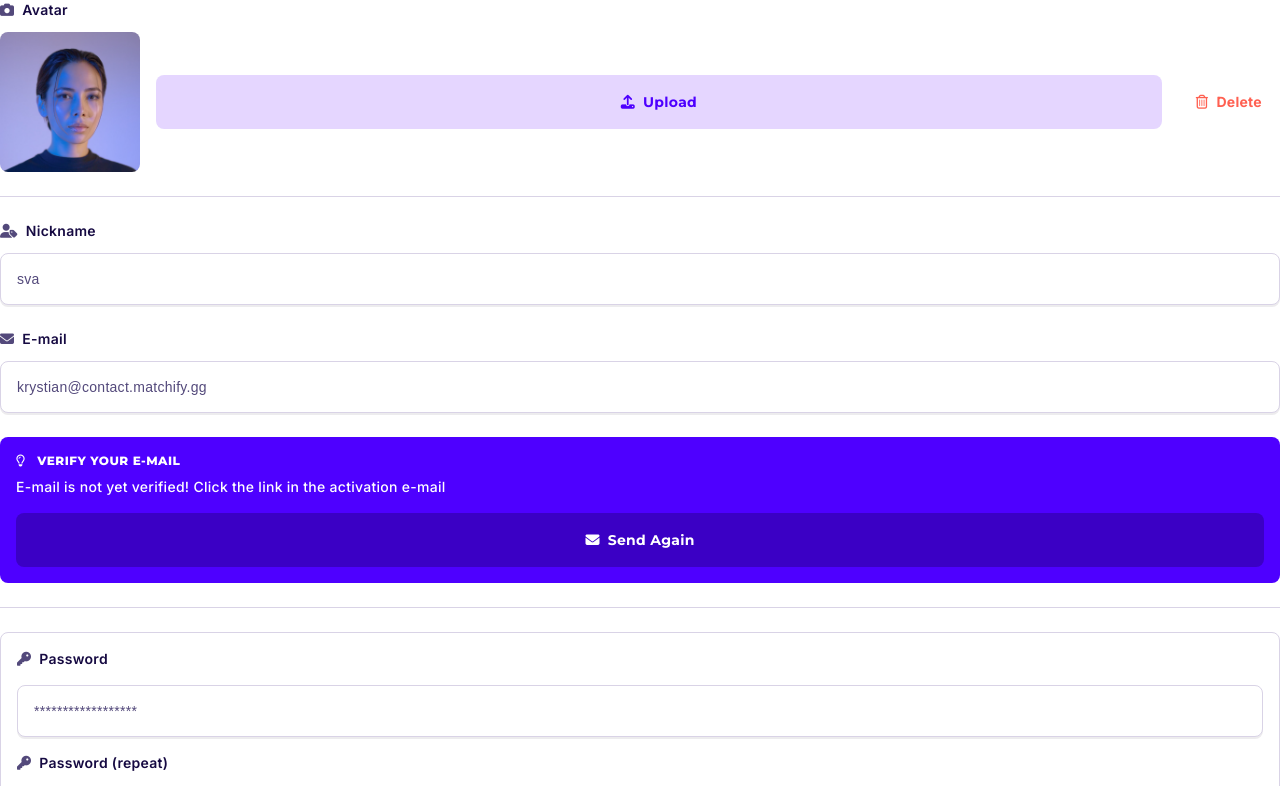
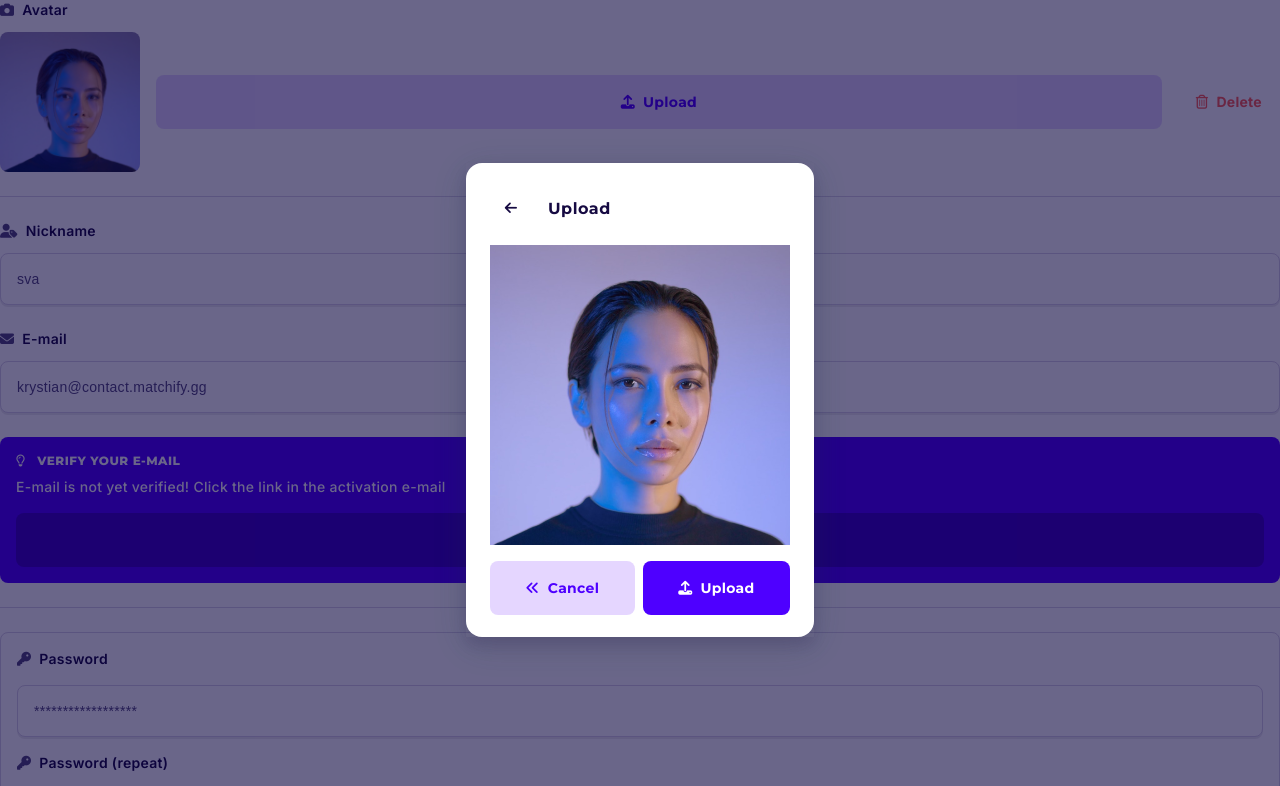
Before and after one commit to sva0/matchify, a plain HTML site: page profile-settings.html in a window 1280 px wide. Both pictures are taken after a click on the link "Upload". Shown: the top 786 px of the page. Drawn offline with nearby package versions, Linux system fonts and the light colour scheme.

Commit message:
color-index-svg

```diff
--- a/profile-card.css
+++ b/profile-card.css
@@ -121,11 +121,11 @@
 
 .exit-chat-card {
     position: absolute;
-    background: #12073a38;
+    background: #070414b8;
     color: #fff;
     display: flex;
-    width: 32px;
-    height: 32px;
+    height: 42px;
+    width: 42px;
     align-items: center;
     justify-content: center;
     border-radius: 8px;
--- a/profile-settings.html
+++ b/profile-settings.html
@@ -19,105 +19,140 @@
 </head>
 
 <body id="profile-settings">
-    <label class="input-title" for="Nick"><i class="fas fa-camera"></i>Avatar <div class="counter">1/4</div></label>
-    <div class="avatar">
-        <img src="images/profiles/Rectangle 14.png" alt="">
-        <div class="avatar-buttons">
-            <a class="button-secondary" href="#"><i class="fas fa-upload"></i> Upload</a>
-            <a class="button-delete" href="#"><i class="far fa-trash-alt"></i>
-                <div class="text">delete</div>
+
+    <div id="upload-photo" class="overlay-bg">
+        <div id="upload" class="container container-mobile">
+            <div class="inner-container ">
+
+                <div class="title ">
+                    <a id="exit " class="button-cta "><i class="fas fa-arrow-left "></i></a>
+                    <div class="title-column ">
+                        <h4>Upload</h4>
+
+                        <!-- <span> What do you want to get notified about?</span> -->
+                    </div>
+                </div>
+
+                <img src="images/profiles/Rectangle 14.png " alt=" ">
+                <div class="inline buttons">
+                    <a class="button-secondary" id="back-to-swipe"><i class="fas fa-angle-double-left"></i> Cancel
+                </a>
+                    <a class="button" id="take-me-to-chat"><i class="fas fa-upload "></i>Upload</a>
+                </div>
+            </div>
+        </div>
+
+    </div>
+
+
+    <label class="input-title " for="Nick "><i class="fas fa-camera "></i>Avatar <div class="counter ">1/4</div></label>
+    <div class="avatar ">
+        <img src="images/profiles/Rectangle 14.png " alt=" ">
+        <div class="avatar-buttons ">
+            <a class="button-secondary " onclick="uploadPhoto() " href="# "><i class="fas fa-upload "></i> Upload</a>
+            <a class="button-delete " href="# "><i class="far fa-trash-alt "></i>
+                <div class="text ">delete</div>
             </a>
         </div>
     </div>
     <hr>
-    <label class="input-title" for="Nick"><i class="fas fa-user-tag"></i>Nickname<div class="counter">1/4</div></label>
-    <input placeholder="ex. Tom" value="sva" type="text" id="lname" name="lname">
-    <label class="input-title" for="Nick"><i class="fas fa-envelope"></i>E-mail<div class="counter">1/4</div></label>
-    <input type="text" value="krystian@contact.matchify.gg" placeholder="ex. email@gmail.com" id="lname" name="lname">
-    <div class="info-box">
-        <div class="title">
-            <h4><i class="far fa-lightbulb" style="margin-right: 8px;"></i> Verify your e-mail</h4>
+    <label class="input-title " for="Nick "><i class="fas fa-user-tag "></i>Nickname<div class="counter ">1/4</div></label>
+    <input placeholder="ex. Tom " value="sva " type="text " id="lname " name="lname ">
+    <label class="input-title " for="Nick "><i class="fas fa-envelope "></i>E-mail<div class="counter ">1/4</div></label>
+    <input type="text " value="krystian@contact.matchify.gg " placeholder="ex. email@gmail.com " id="lname " name="lname ">
+    <div class="info-box ">
+        <div class="title ">
+            <h4><i class="far fa-lightbulb " style="margin-right: 8px; "></i> Verify your e-mail</h4>
             <p>E-mail is not yet verified! Click the link in the activation e-mail</p>
         </div>
-        <a href="#" class="button"><i class="fas fa-envelope"></i> Send again</a>
+        <a href="# " class="button "><i class="fas fa-envelope "></i> Send again</a>
     </div>
     <hr>
-    <div class="special-settings">
+    <div class="special-settings ">
 
-        <label class="input-title" for="Nick"><i class="fas fa-key"></i>Password<div class="counter">1/4</div></label>
-        <input type="text" value="******************" " placeholder="Password " id="lname " name="lname ">
-        <label class="input-title " for="Nick "><i class="fas fa-key "></i>Password (repeat)<div class="counter ">1/4</div></label>
-        <input type="text " value="****************** "" placeholder="Repeat" id="lname" name="lname">
-        <a href="#" class="button-secondary"><i class="fas fa-key"></i> Change password</a>
+        <label class="input-title " for="Nick "><i class="fas fa-key "></i>Password<div class="counter ">1/4</div></label>
+        <input type="text " value="****************** " " placeholder="Password " id="lname " name="lname ">
+            <label class="input-title " for="Nick "><i class="fas fa-key "></i>Password (repeat)<div class="counter ">1/4</div></label>
+            <input type="text " value="****************** " " placeholder="Repeat " id="lname " name="lname ">
+        <a href="# " class="button-secondary "><i class="fas fa-key "></i> Change password</a>
     </div>
 
     <hr>
-    <label class="input-title" for="Nick"><i class="fas fa-calendar-day"></i>Date of Birth<div class="counter">1/4</div></label>
-    <select id="gender" name="gender">
-        <option value="volvo">29 may 2021</option>
-        <option value="volvo">other</option>
+    <label class="input-title " for="Nick "><i class="fas fa-calendar-day "></i>Date of Birth<div class="counter ">1/4</div></label>
+    <select id="gender " name="gender ">
+        <option value="volvo ">29 may 2021</option>
+        <option value="volvo ">other</option>
       </select>
 
     <hr>
-    <label class="input-title" for="Nick"><i class="fas fa-genderless"></i>Gender<div class="counter">1/4</div></label>
-    <select id="gender" name="gender">
-        <option value="volvo">Male</option>
-        <option value="saab">Female</option>
-        <option value="fiat">Non-binary</option>
+    <label class="input-title " for="Nick "><i class="fas fa-genderless "></i>Gender<div class="counter ">1/4</div></label>
+    <select id="gender " name="gender ">
+        <option value="volvo ">Male</option>
+        <option value="saab ">Female</option>
+        <option value="fiat ">Non-binary</option>
       </select>
     <hr>
-    <div class="special-settings">
-        <label class="input-title" for="Nick"><i class="fas fa-language"></i>Languages<div class="counter">1/4</div></label>
+    <div class="special-settings ">
+        <label class="input-title " for="Nick "><i class="fas fa-language "></i>Languages<div class="counter ">1/4</div></label>
 
         <p>We're going to show you others based on languages of your choice</p>
-        <select id="gender" name="gender">
-        <option value="volvo">Polish</option>
-        <option value="saab">Female</option>
-        <option value="fiat">Non-binary</option>
+        <select id="gender " name="gender ">
+        <option value="volvo ">Polish</option>
+        <option value="saab ">Female</option>
+        <option value="fiat ">Non-binary</option>
       </select>
     </div>
     <hr>
 
 
-    <label class="input-title" for="Nick"><i class="fas fa-wifi"></i>Communicators<div class="counter">1/4</div></label>
-    <ul class="list communicators">
+    <label class="input-title " for="Nick "><i class="fas fa-wifi "></i>Communicators<div class="counter ">1/4</div></label>
+    <ul class="list communicators ">
         <li>
-            <p id="if-switch"><i class="fab fa-discord"></i> Discord</p>
+            <p id="if-switch "><i class="fab fa-discord "></i> Discord</p>
 
-            <div class="switch switch-off" href="">
-                <div class="circle"></div>
+            <div class="switch switch-off " href=" ">
+                <div class="circle "></div>
             </div>
         </li>
         <li>
-            <p id="if-switch"><i class="fab fa-facebook-messenger"></i> Messenger</p>
+            <p id="if-switch "><i class="fab fa-facebook-messenger "></i> Messenger</p>
 
-            <div class="switch switch-off" href="">
-                <div class="circle"></div>
+            <div class="switch switch-off " href=" ">
+                <div class="circle "></div>
             </div>
         </li>
         <li>
-            <p id="if-switch"><i class="fab fa-skype"></i> Skype</p>
+            <p id="if-switch "><i class="fab fa-skype "></i> Skype</p>
 
-            <div class="switch" href="">
-                <div class="circle"></div>
+            <div class="switch " href=" ">
+                <div class="circle "></div>
             </div>
         </li>
         <li>
-            <p id="if-switch"><i class="fab fa-teamspeak"></i> TeamSpeak</p>
+            <p id="if-switch "><i class="fab fa-teamspeak "></i> TeamSpeak</p>
 
-            <div class="switch" href="">
-                <div class="circle"></div>
+            <div class="switch " href=" ">
+                <div class="circle "></div>
             </div>
         </li>
     </ul>
     </div>
     <hr>
 
-    <script type="text/javascript">
+    <script type="text/javascript ">
         $(document).ready(function() {
             $('.switch').click(function() {
                 $(this).toggleClass('switch-off');
             });
         });
+
+        function uploadPhoto() {
+            $('#upload-photo').css('display', 'flex');
+
+            $('#upload-photo').css('z-index', '23');
+            $('#upload-photo').click(function() {
+                $(this).fadeOut();
+            })
+        };
     </script>
 </body>
--- a/style.css
+++ b/style.css
@@ -1089,10 +1089,6 @@
         padding: 0;
     }
 
-    .checkbox-w-title {
-        margin-bottom: -16px;
-    }
-
     input:-webkit-autofill,
     input:-webkit-autofill:hover,
     input:-webkit-autofill:focus,
@@ -1280,6 +1276,11 @@
         display: flex;
         flex-direction: row;
         align-items: center;
+    }
+
+    #upload {
+        width: fit-content;
+        height: fit-content;
     }
 
     .info-box p {
```
Also changed, not shown: index.html (+1 -1 lines), images/Group 2.svg (added).
